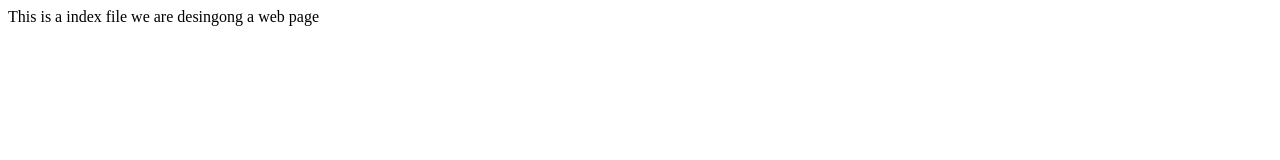
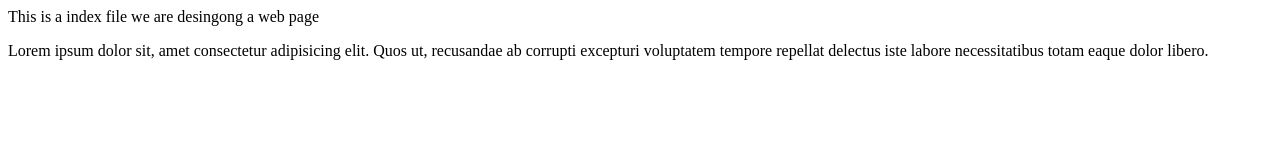
Before and after one commit to Platypus-coder07/Learn---git, a plain HTML site: page index.html in a window 1280 px wide. Drawn offline with Linux system fonts and the light colour scheme.

Commit message:
add paragraph

```diff
--- a/index.html
+++ b/index.html
@@ -8,5 +8,6 @@
 <body>
     This is a index file
     we are desingong a web page
+    <p>Lorem ipsum dolor sit, amet consectetur adipisicing elit. Quos ut, recusandae ab corrupti excepturi voluptatem tempore repellat delectus iste labore necessitatibus totam eaque dolor libero.</p>
 </body>
 </html>
```
